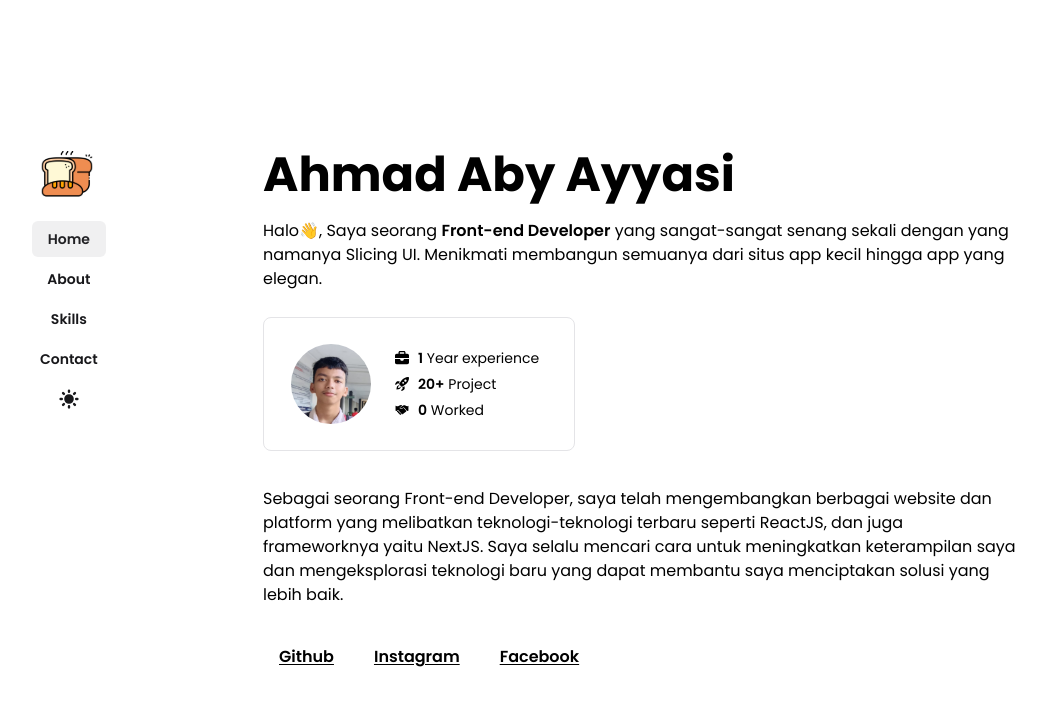
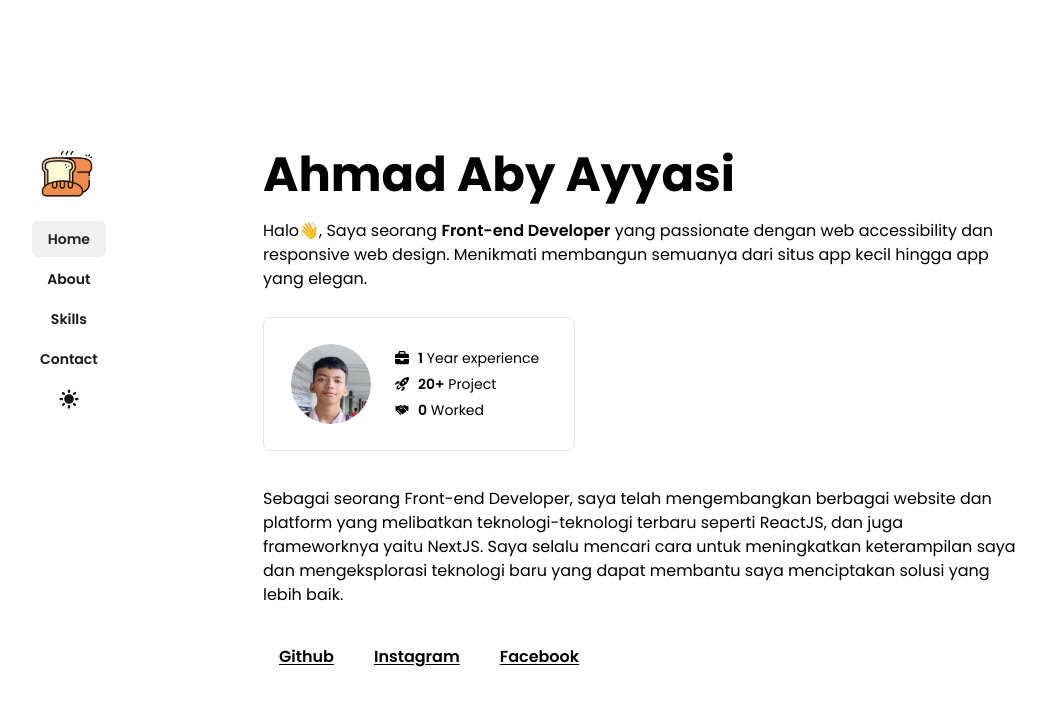
Before and after one commit to abirangers/next-portfolio, a Next.js app: page / in a window 1280 px wide. Shown: the top 706 px of the page, without its empty margins (116-1162 px from the left). Built offline with nearby package versions, Linux system fonts and the light colour scheme.

Commit message:
bug fixing

```diff
--- a/src/components/mainHeader.tsx
+++ b/src/components/mainHeader.tsx
@@ -16,7 +16,7 @@ const MainHeader = ({
       <p className="mb-[26px]">
         Halo👋, Saya seorang{" "}
         <span className="font-semibold">Front-end Developer</span> yang
-        sangat-sangat senang sekali dengan yang namanya Slicing UI. Menikmati
+        passionate dengan web accessibility dan responsive web design. Menikmati
         membangun semuanya dari situs app kecil hingga app yang elegan.
       </p>
     </motion.div>
```
